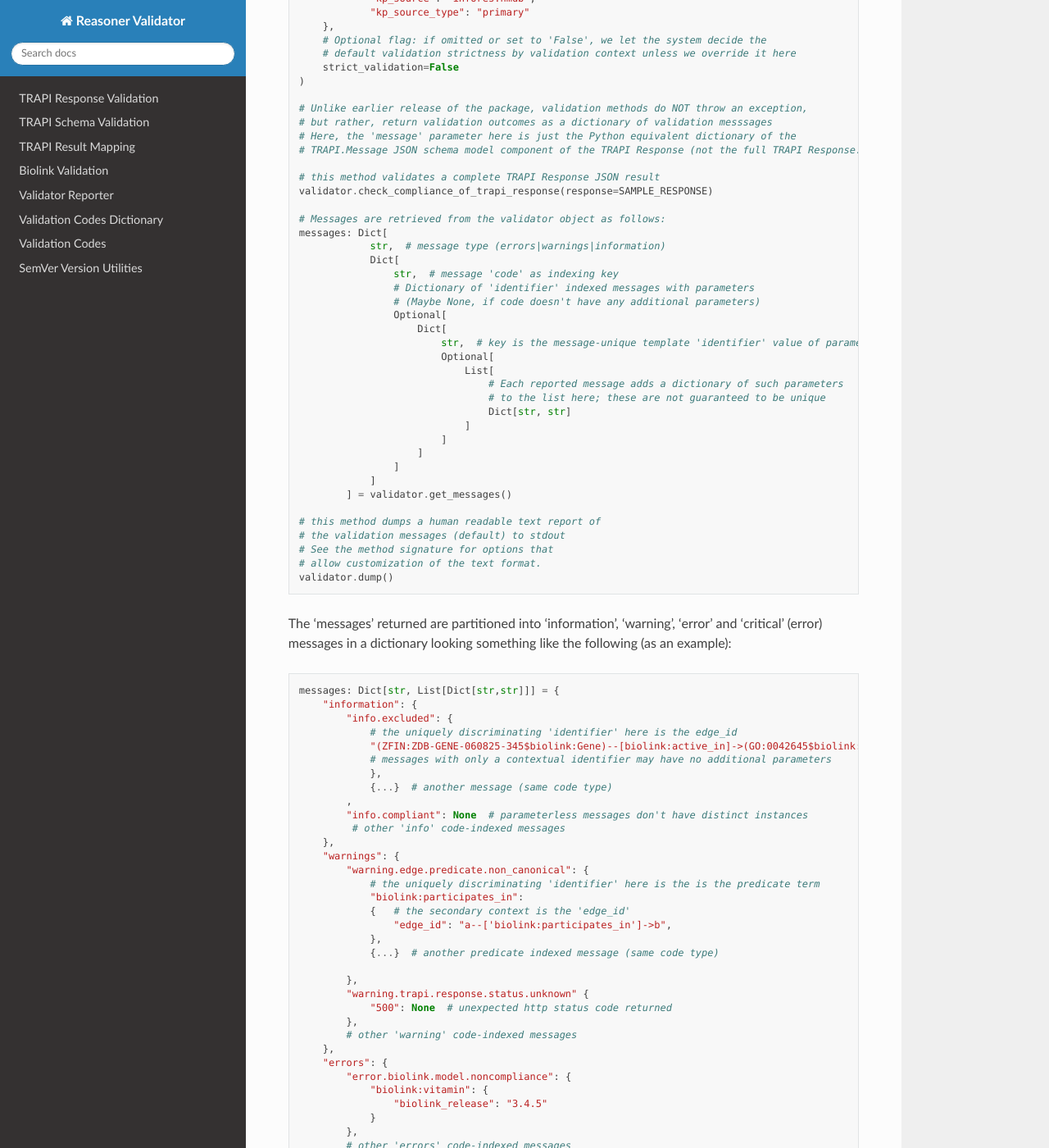
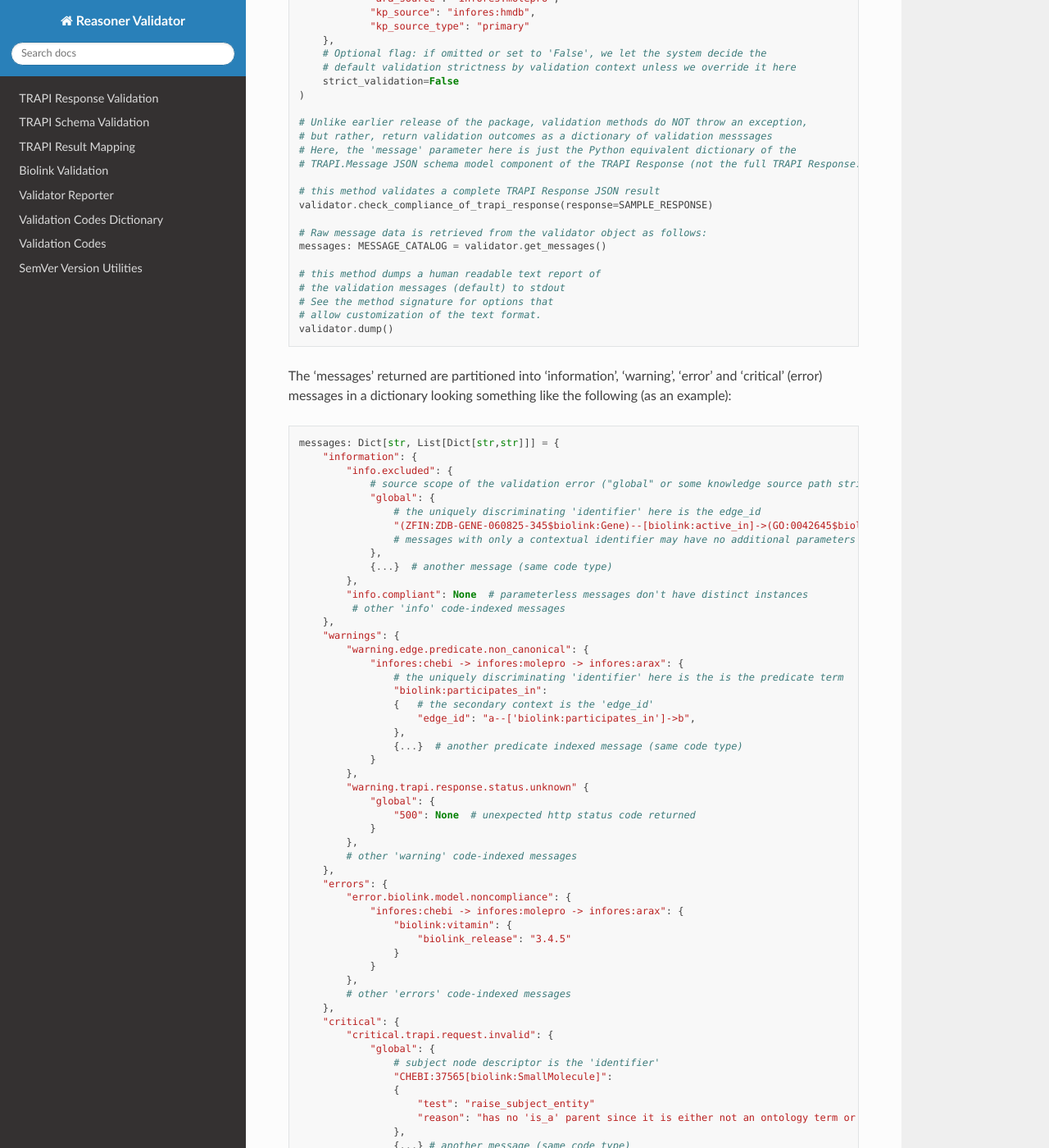
Before and after one commit to NCATSTranslator/reasoner-validator, a Sphinx documentation site: the page built from docs/index.rst, in a window 1280 px wide and 1400 px high, scrolled down 2103 px. Shown: the whole window at 82% size. Built offline with Sphinx 7.4.7 and the Read the Docs theme 2.0.0, drawn with Linux system fonts in a browser that asks for light colours; some of the changed text lies outside the part shown.

Commit message:
update documentation to reflect several of the latest changes

```diff
--- a/docs/index.rst
+++ b/docs/index.rst
@@ -50,6 +50,7 @@
     #!/usr/bin/env python
     from typing import Optional, List, Dict
     from reasoner_validator import TRAPIResponseValidator
+    from reasoner_validator import MESSAGE_CATALOG
 
     SAMPLE_RESPONSE = {
       "message": {
@@ -111,27 +112,8 @@
     # this method validates a complete TRAPI Response JSON result
     validator.check_compliance_of_trapi_response(response=SAMPLE_RESPONSE)
 
-    # Messages are retrieved from the validator object as follows:
-    messages: Dict[
-                str,  # message type (errors|warnings|information)
-                Dict[
-                    str,  # message 'code' as indexing key
-                    # Dictionary of 'identifier' indexed messages with parameters
-                    # (Maybe None, if code doesn't have any additional parameters)
-                    Optional[
-                        Dict[
-                            str,  # key is the message-unique template 'identifier' value of parameterized messages
-                            Optional[
-                                List[
-                                    # Each reported message adds a dictionary of such parameters
-                                    # to the list here; these are not guaranteed to be unique
-                                    Dict[str, str]
-                                ]
-                            ]
-                        ]
-                    ]
-                ]
-            ] = validator.get_messages()
+    # Raw message data is retrieved from the validator object as follows:
+    messages: MESSAGE_CATALOG = validator.get_messages()
 
     # this method dumps a human readable text report of
     # the validation messages (default) to stdout
@@ -147,47 +129,56 @@
     messages: Dict[str, List[Dict[str,str]]] = {
         "information": {
             "info.excluded": {
-                # the uniquely discriminating 'identifier' here is the edge_id
-                "(ZFIN:ZDB-GENE-060825-345$biolink:Gene)--[biolink:active_in]->(GO:0042645$biolink:CellularComponent)": None
-                # messages with only a contextual identifier may have no additional parameters
+                # source scope of the validation error ("global" or some knowledge source path string
+                "global": {
+                    # the uniquely discriminating 'identifier' here is the edge_id
+                    "(ZFIN:ZDB-GENE-060825-345$biolink:Gene)--[biolink:active_in]->(GO:0042645$biolink:CellularComponent)": None
+                    # messages with only a contextual identifier may have no additional parameters
                 },
                 {...}  # another message (same code type)
-            ,
+            },
             "info.compliant": None  # parameterless messages don't have distinct instances
              # other 'info' code-indexed messages
         },
         "warnings": {
             "warning.edge.predicate.non_canonical": {
-                # the uniquely discriminating 'identifier' here is the is the predicate term
-                "biolink:participates_in":
-                {   # the secondary context is the 'edge_id'
-                    "edge_id": "a--['biolink:participates_in']->b",
-                },
-                {...}  # another predicate indexed message (same code type)
-
+                "infores:chebi -> infores:molepro -> infores:arax": {
+                    # the uniquely discriminating 'identifier' here is the is the predicate term
+                    "biolink:participates_in":
+                    {   # the secondary context is the 'edge_id'
+                        "edge_id": "a--['biolink:participates_in']->b",
+                    },
+                    {...}  # another predicate indexed message (same code type)
+                }
             },
             "warning.trapi.response.status.unknown" {
-                "500": None  # unexpected http status code returned
+                "global": {
+                    "500": None  # unexpected http status code returned
+                }
             },
             # other 'warning' code-indexed messages
         },
         "errors": {
             "error.biolink.model.noncompliance": {
-                "biolink:vitamin": {
-                    "biolink_release": "3.4.5"
+                "infores:chebi -> infores:molepro -> infores:arax": {
+                    "biolink:vitamin": {
+                        "biolink_release": "3.4.5"
+                    }
                 }
             },
             # other 'errors' code-indexed messages
         },
         "critical": {
             "critical.trapi.request.invalid": {
-                # subject node descriptor is the 'identifier'
-                "CHEBI:37565[biolink:SmallMolecule]":
-                {
-                    "test": "raise_subject_entity"
-                    "reason": "has no 'is_a' parent since it is either not an ontology term or does not map onto a parent ontology term."
-                },
-                {...} # another message (same code type)
+                "global": {
+                    # subject node descriptor is the 'identifier'
+                    "CHEBI:37565[biolink:SmallMolecule]":
+                    {
+                        "test": "raise_subject_entity"
+                        "reason": "has no 'is_a' parent since it is either not an ontology term or does not map onto a parent ontology term."
+                    },
+                    {...} # another message (same code type)
+                }
             },
             # other 'critical' code-indexed messages
         }
@@ -376,34 +367,40 @@
 .. code-block:: json
 
     {
-      "trapi_version": "1.4.1",
-      "biolink_version": "3.4.3",
+      "trapi_version": "1.4.2",
+      "biolink_version": "3.5.0",
       "messages": {
         "critical": {},
         "errors": {
           "error.knowledge_graph.node.category.missing": {
-            "MONDO:0005148": [
-              {
-                "context": "Knowledge Graph"
-              }
-            ]
+             "infores:chebi -> infores:molepro -> infores:arax": {
+                "MONDO:0005148": [
+                  {
+                    "context": "Knowledge Graph"
+                  }
+                ]
+            }
           }
         },
         "warnings": {
           "warning.knowledge_graph.node.id.unmapped_prefix": {
-            "CHEBI:6801": [
-              {
-                "categories": "['biolink:Drug']"
-              }
-            ]
+            "infores:chebi -> infores:molepro -> infores:arax": {
+                "CHEBI:6801": [
+                  {
+                    "categories": "['biolink:Drug']"
+                  }
+                ]
+            }
           },
           "warning.knowledge_graph.edge.provenance.kp.missing": {
-            "infores:panther": [
-              {
-                "kp_source_type": "biolink:primary_knowledge_source",
-                "identedge_idifier": "CHEBI:6801--biolink:treats->MONDO:0005148"
-              }
-            ]
+            "infores:chebi -> infores:molepro -> infores:arax": {
+                "infores:panther": [
+                  {
+                    "kp_source_type": "biolink:primary_knowledge_source",
+                    "identifier": "CHEBI:6801--biolink:treats->MONDO:0005148"
+                  }
+                ]
+            }
           }
         },
         "information": {}
```
Also changed, not shown: other parts of docs/index.rst (+3 -3 lines).
